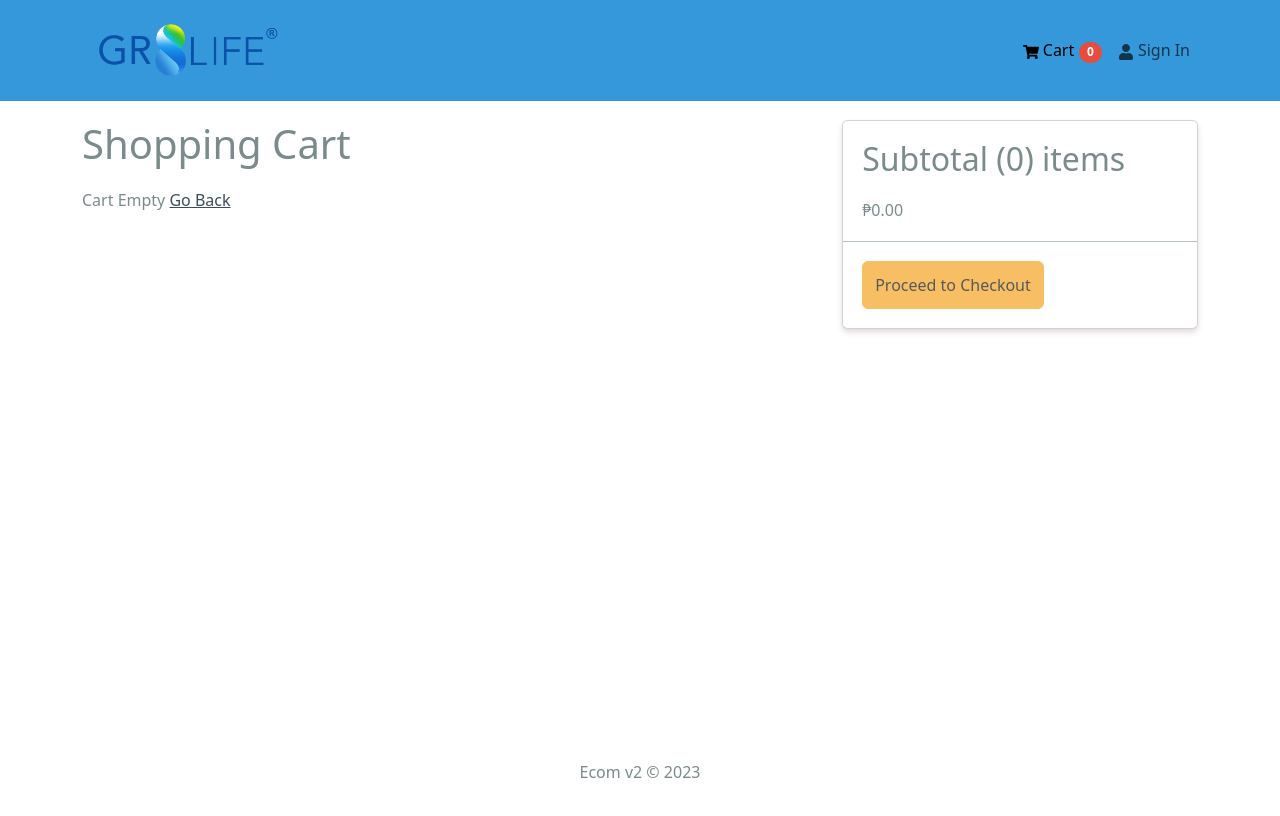
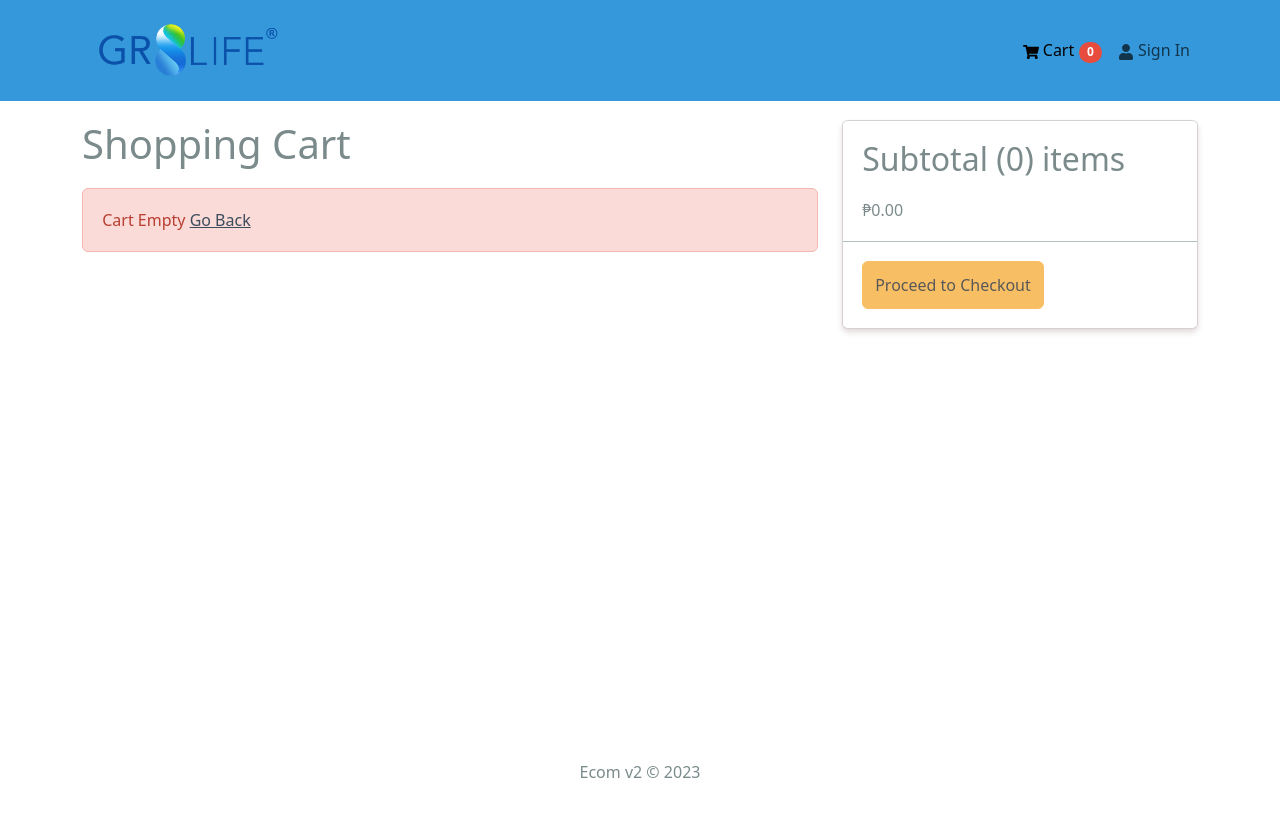
Before and after one commit to r4sy4n/ecommerce-app, a React (Vite) app in the folder client/: page /cart in a window 1280 px wide. Shown: the top 816 px of the page. Built offline with nearby package versions, Linux system fonts and the light colour scheme.

Commit message:
Feat: added message alert component

```diff
--- /dev/null
+++ b/client/src/components/Message.jsx
@@ -0,0 +1,15 @@
+import { Alert } from 'react-bootstrap';
+
+const Message = ({ variant, children }) => {
+  return (
+    <Alert variant={variant}>
+        {children}
+    </Alert>
+  )
+};
+
+Message.defaultProps = {
+    variant: 'info',
+};
+
+export default Message;
--- a/client/src/pages/CartScreen.jsx
+++ b/client/src/pages/CartScreen.jsx
@@ -3,6 +3,7 @@ import { CartContext } from '../context/CartContext';
 import { Link, useNavigate } from 'react-router-dom';
 import { Row, Col, ListGroup, Image, Form, Button, Card } from 'react-bootstrap';
 import { FaTrash } from 'react-icons/fa';
+import Message from '../components/Message';
 
 
 const CartScreen = () => {
@@ -24,7 +25,7 @@ const CartScreen = () => {
       <Col md={8}>
         <h1 style={{ marginBottom: '20px'}}>Shopping Cart</h1>
         {cart.length === 0 ? (
-        <div>Cart Empty <Link to='/'>Go Back</Link></div>
+        <Message variant='danger'>Cart Empty <Link to='/'>Go Back</Link></Message>
         ) : (
         <ListGroup variant='flush'>
           {cart.map((item) => (
--- a/client/src/pages/HomeScreen.jsx
+++ b/client/src/pages/HomeScreen.jsx
@@ -7,7 +7,6 @@ import Loading from '../components/Loading';
 const HomeScreen = () => {
   const [products, setProducts] = useState([]);
   const [loading, setLoading] = useState(true);
-  // const [cart, setCart] = useState([]);
 
   useEffect(() => {
     axios.get(`${import.meta.env.VITE_API_URL}/api/v1/products`).then( response => {
@@ -19,18 +18,6 @@ const HomeScreen = () => {
     })
   }, []);
 
-  // useEffect(() => {
-  //   // This will log the updated cart value whenever it changes
-  //   console.log(cart);
-  //   localStorage.setItem('cart', JSON.stringify(cart))
-  // }, [cart]);
-
-
-  // const handleClick = (product) => {
-  //   setCart([...cart, product])
-  //   localStorage.setItem('cart', JSON.stringify(cart))
-  // }
-
   return (
     <>
       {loading ? <Loading/> : (
@@ -39,9 +26,7 @@ const HomeScreen = () => {
           <Row>
             {products.map((product) => (
               <Col key={product._id} sm={12} md={6} lg={4} xl={3}>
-                <Product product={product}
-                // handleClick={handleClick}
-                 />
+                <Product product={product} />
               </Col>
             ))}
           </Row>
--- a/client/src/pages/PlaceOrderScreen.jsx
+++ b/client/src/pages/PlaceOrderScreen.jsx
@@ -1,18 +1,17 @@
 import { useEffect, useContext, useState } from 'react'
 import { Link, useNavigate } from 'react-router-dom';
 import { CartContext } from '../context/CartContext';
-// import { UserContext } from '../context/UserContext';
 import { Button, Row, Col, ListGroup, Image, Card } from 'react-bootstrap';
 import CheckoutSteps from '../components/CheckoutSteps';
 import { toast } from 'react-toastify';
 import Loading from '../components/Loading';
 import axios from 'axios';
+import Message from '../components/Message';
 
 const PlaceOrderScreen = () => {
     const navigate = useNavigate();
     const [loading, setLoading] = useState(false);
     const { cart, shippingAddress, paymentMethod, totalCartPrice, clearCart } = useContext(CartContext);
-    // const { userInfo } = useContext(UserContext);
 
     useEffect(() => {
         if(!shippingAddress.address){
@@ -50,10 +49,11 @@ const PlaceOrderScreen = () => {
         };
 
         axios.post(`${import.meta.env.VITE_API_URL}/api/v1/orders`, orderData).then((response) => {
-                console.log(response.data);
                 clearCart();
                 setLoading(false);
                 toast.success(response.data.message);
+                navigate(`/orders/${response.data.dbResponse._id}`)
+                console.log(response)
             })
             .catch((error) => {
                 console.error(error);
@@ -61,7 +61,7 @@ const PlaceOrderScreen = () => {
                 toast.error('An error occurred while placing the order.');
             });
     };
-// console.log(userInfo)
+
   return (
     <>
         <CheckoutSteps step1 step2 step3 step4 />
@@ -83,7 +83,7 @@ const PlaceOrderScreen = () => {
                     <ListGroup.Item>
                         <h2>Order Items</h2>
                         {cart.length === 0 ? (
-                            'Your cart is Empty'
+                            <Message>Your Cart is Empty</Message>
                         ) : (
                             <ListGroup variant='flush'>
                                 {cart.map((item, index) => (
```
Also changed, not shown: 1 other file (tests, documents, lock files or other folders).
